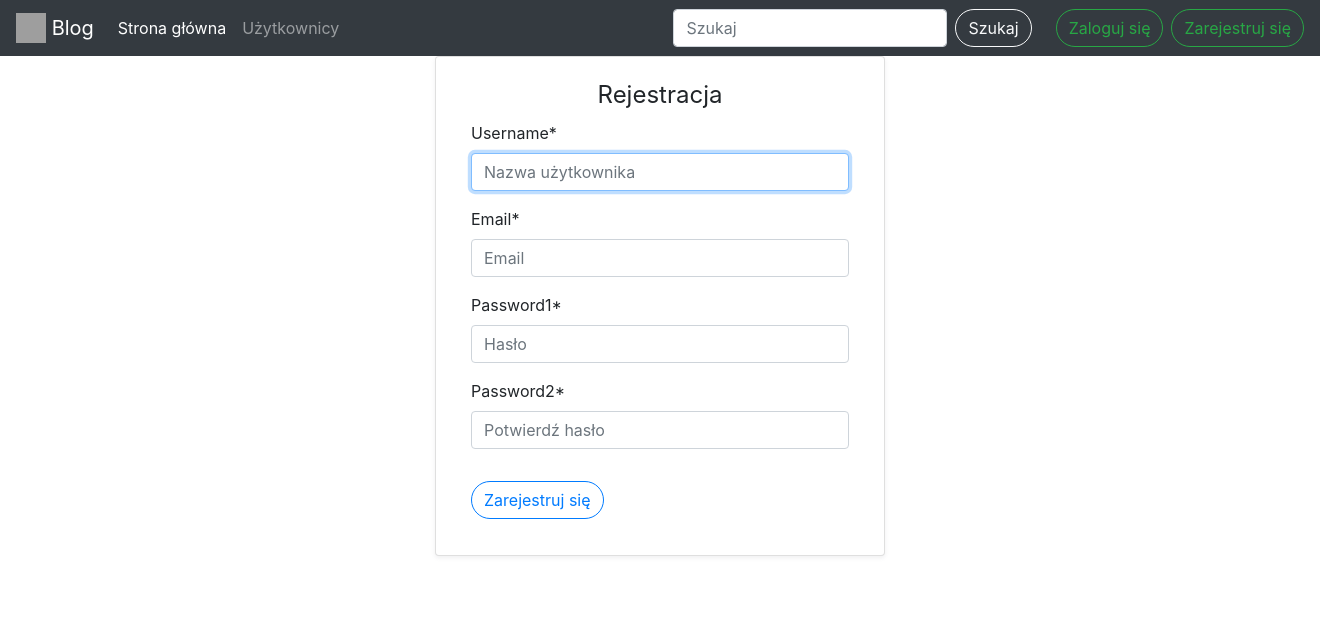
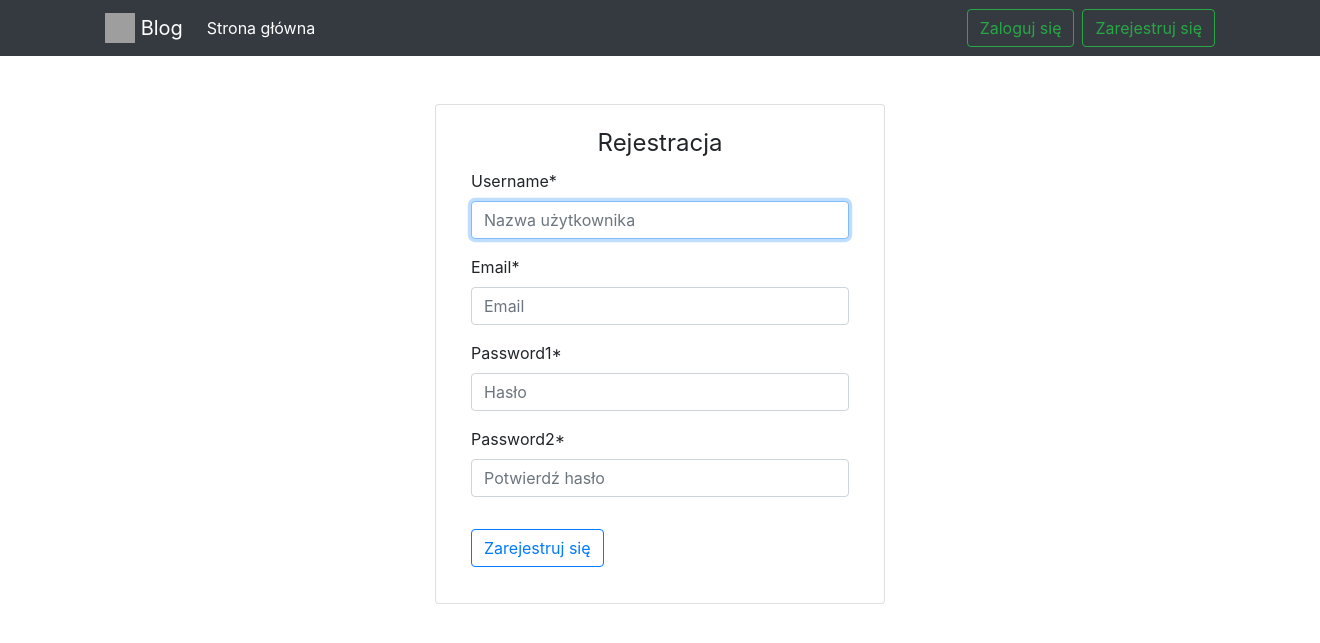
Before and after one commit to sebastiankluwa/Blog_ZPO, a Django app: page /register/ in a window 1320 px wide; the page is wider, and only the part inside the window is pictured. Shown: the top 643 px of that part. Run offline with Django 3.2, Linux system fonts and the light colour scheme; some libraries are stand-ins or nearby versions; grey boxes are pictures that could not be loaded.

Commit message:
Fixed another bugs

```diff
--- a/blog_app/templates/index.html
+++ b/blog_app/templates/index.html
@@ -92,7 +92,7 @@
                         <!-- Excerpt -->
                         <p class="dark-grey-text">{{ post.body|truncatechars:100 }}</p>
                         <!-- Post data -->
-                        <p> <span class="font-weight-bold">@{{ post.author.username }}</span>, {{ post.created }}</p>
+                        <p> <span class="font-weight-bold">@{{ post.author.username }}</span>, {{ post.publish }}</p>
 
                         <div class="btn-container d-flex">
                         <!-- num of comments -->
@@ -146,7 +146,7 @@
                         {% get_most_commented_posts as most_commented_posts%}
                         {% for post in most_commented_posts %}
                           <li class="list-group-item d-flex justify-content-between align-items-center">
-                            <p class="lead"><a href="{{ post.get_absolute_url }}">{{post.title}}</a></p>
+                            <h6 class=""><a href="{{ post.get_absolute_url }}" style="text-decoration: none; color: #495057">{{post.title}}</a></h6>
                           <span class="badge badge-primary badge-pill">{{ post.num_of_popularity }}</span>
                           </li>
                         {% endfor %}
--- a/blog_app/templates/lastest_comments.html
+++ b/blog_app/templates/lastest_comments.html
@@ -1,7 +1,7 @@
 {% for comment in latest_comments %}
     <a href="{{ comment.post.get_absolute_url }}" class="list-group-item list-group-item-action">
         <div class="d-flex w-100 justify-content-between">
-        <h5 class="mb-1">{{comment.post.title}}</h5>
+        <h6 class="mb-1">{{comment.post.title}}</h6>
         <small>{{comment.get_date}}</small>
         </div>
         <p class="mb-1">{{comment.body|truncatechars:30}}</p>
--- a/blog_app/templates/post.html
+++ b/blog_app/templates/post.html
@@ -87,7 +87,7 @@
         <hr>
 
         <!-- Date/Time -->
-        <p>Utworzono: {{obj.created}}</p>
+        <p>Utworzono: {{obj.publish}}</p>
 
         <hr>
 
--- a/blog_app/views.py
+++ b/blog_app/views.py
@@ -70,6 +70,7 @@ def blog_post_like(request, to_page):
     else:
         post.likes.add(request.user)
 
+    post.num_of_popularity()
     if to_page == 0:
         return HttpResponseRedirect(reverse('blog_app:post_list'))
     else:
--- a/user_app/forms.py
+++ b/user_app/forms.py
@@ -20,7 +20,7 @@ class UserUpdateForm(forms.ModelForm):
 
     class Meta:
         model = User
-        fields = ['username', 'email']
+        fields = ['username', 'email', 'first_name', 'last_name']
 
 
 class ProfileUpdateForm(forms.ModelForm):
--- a/user_app/templates/users_app/base.html
+++ b/user_app/templates/users_app/base.html
@@ -7,11 +7,12 @@
     <title>Users Template</title>
     <link rel="stylesheet" href="https://stackpath.bootstrapcdn.com/bootstrap/4.3.1/css/bootstrap.min.css" integrity="sha384-ggOyR0iXCbMQv3Xipma34MD+dH/1fQ784/j6cY/iJTQUOhcWr7x9JvoRxT2MZw1T" crossorigin="anonymous">
     <link rel="stylesheet" href="https://maxcdn.bootstrapcdn.com/font-awesome/4.7.0/css/font-awesome.min.css">
-    <link rel="stylesheet" href="{% static 'blog_app/style.css' %}">
+{% comment %}    <link rel="stylesheet" href="{% static 'blog_app/style.css' %}">{% endcomment %}
 </head>
 <body>
     <nav class="navbar navbar-expand-lg navbar-dark bg-dark">
-    <a class="navbar-brand" href="#">
+  <div class="container">
+  <a class="navbar-brand" href="{% url 'blog_app:post_list' %}">
     <img src="https://getbootstrap.com/docs/4.5/assets/brand/bootstrap-solid.svg" width="30" height="30" class="d-inline-block align-top" alt="" loading="lazy">
     Blog
   </a>
@@ -24,14 +25,11 @@
       <li class="nav-item active">
         <a class="nav-link" href="{% url 'blog_app:post_list' %}">Strona główna <span class="sr-only">(current)</span></a>
       </li>
-        <li class="nav-item">
-            <a class="nav-link" href="#">Użytkownicy</a>
-        </li>
     </ul>
-        <form class="form-inline my-2 my-lg-0 mr-3">
+    {% comment %} <form class="form-inline my-2 my-lg-0 mr-3">
       <input class="form-control mr-sm-2" type="search" placeholder="Szukaj" aria-label="Search">
       <button class="btn btn-outline-light my-2 my-sm-0" type="submit">Szukaj</button>
-        </form>
+    </form> {% endcomment %}
 
 {% if user.is_authenticated %}
   <a class="btn btn-outline-primary" href="{% url 'profile' %}"><i class="fa fa-user" aria-hidden="true"></i> Profil</a>
@@ -40,6 +38,7 @@
     <a class="ml-sm-2 btn btn-outline-success" href="{% url 'login' %}">Zaloguj się <span class="sr-only">(current)</span></a>
     <a class="ml-sm-2 btn btn-outline-success" href="{% url 'register' %}">Zarejestruj się <span class="sr-only">(current)</span></a>
 {% endif %}
+  </div>
   </div>
 </nav>
 
--- a/user_app/templates/users_app/login.html
+++ b/user_app/templates/users_app/login.html
@@ -3,7 +3,7 @@
 {% load static %}
 {% load crispy_forms_tags %}
 {% block content %}
-<div class="row justify-content-md-center">
+<div class="row justify-content-md-center mt-5">
     <div class="card col-lg-4 my-box-shadow">
         <div class="card-body">
             <form method="POST">
--- a/user_app/templates/users_app/register.html
+++ b/user_app/templates/users_app/register.html
@@ -5,7 +5,7 @@
 <div class="content-section">
 
 
-<div class="row justify-content-md-center">
+<div class="row justify-content-md-center mt-5">
     <div class="card col-lg-4 my-box-shadow">
         <div class="card-body">
             <form method="POST">
```
Also changed, not shown: blog_app/models.py (+5 -5 lines), media/post_pics/img11_xXLSrrY.jpg (added), media/post_pics/img22_tZ5T9qy.jpg (added), media/post_pics/img33_adM6OtN.jpg (added), media/post_pics/img44_f456msN.png (added), media/post_pics/z1.jpg (added), media/post_pics/z2.jpg (added), media/post_pics/z3.jpg (added), media/post_pics/z4.jpg (added), media/profile_pics/jedrek_img.png (added), media/profile_pics/user.jpg (added), media/profile_pics/user2.jpg (added). Lines whose indentation alone changed are shown as unchanged.
